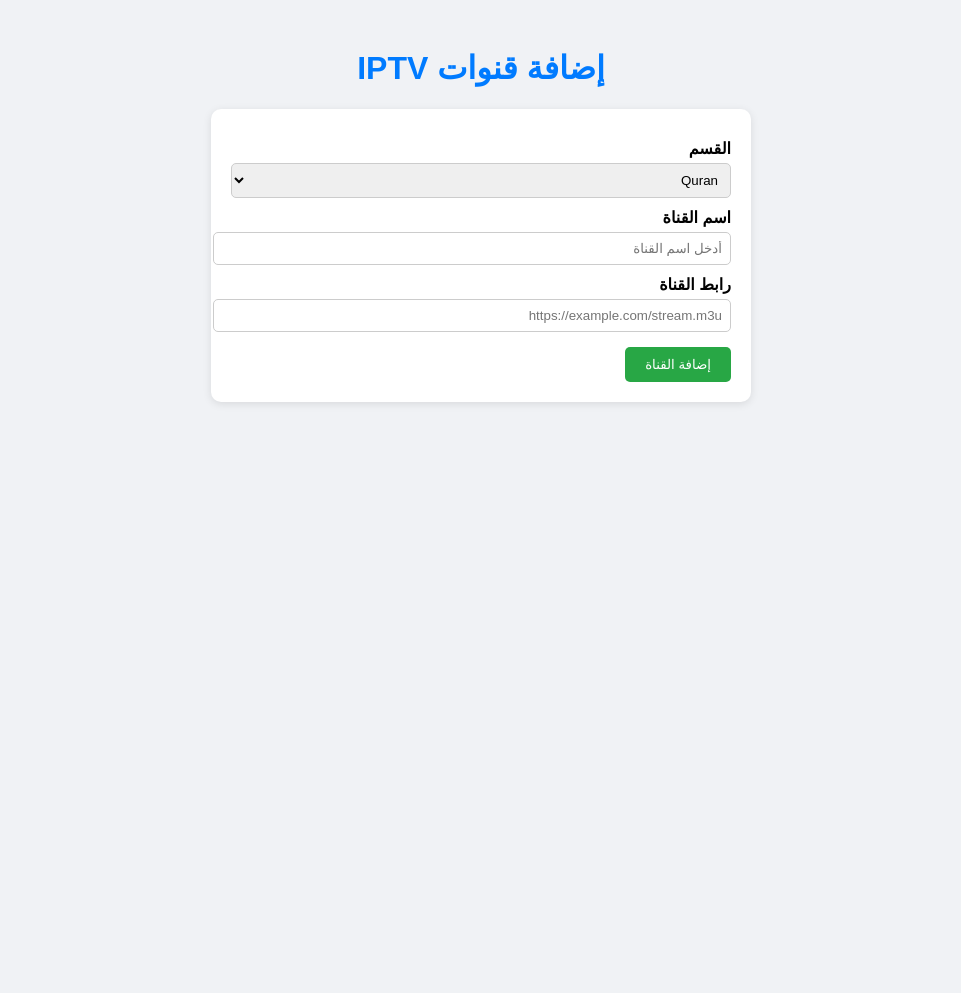
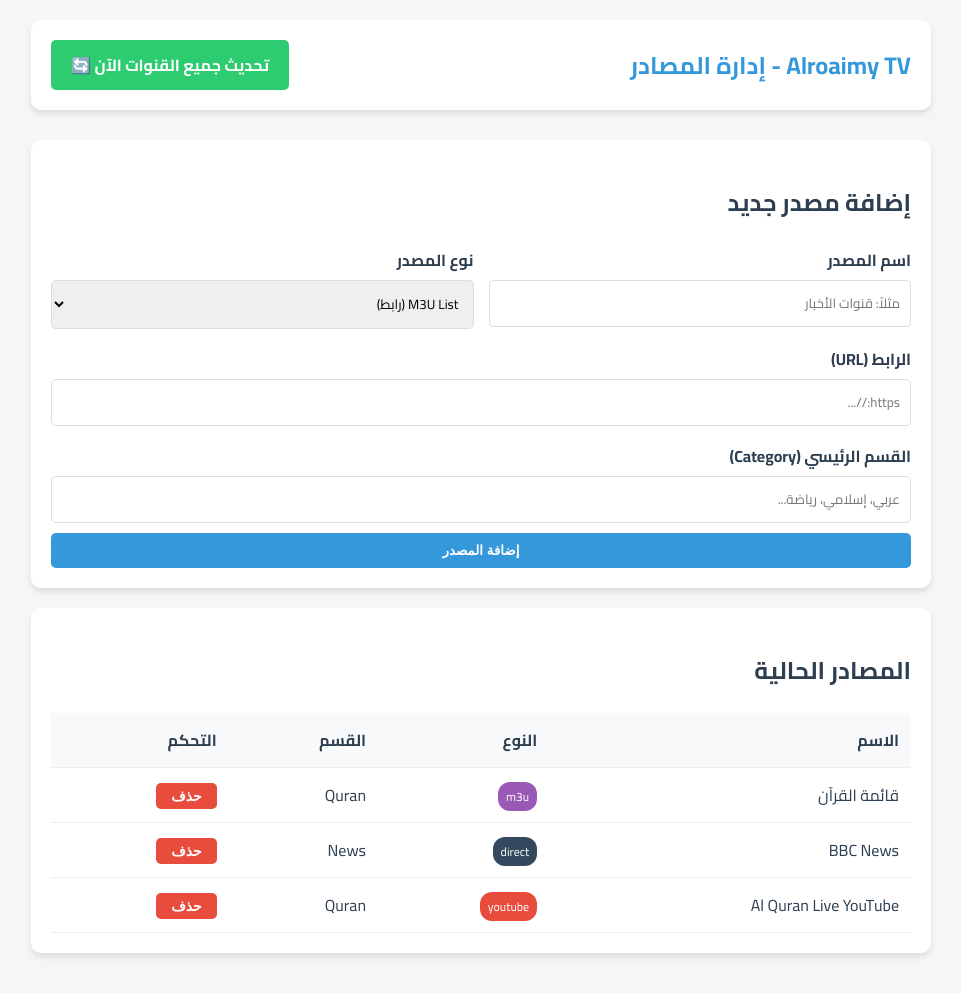
Before and after one commit to basrahm-debug/alroaimytv, a Flask app: page / in a window 1280 px wide. Shown: the whole page, without its empty margins (159-1120 px from the left). Before the commit the page ends 404 px from the top, so only its background shows below. Run offline with Flask 3, Linux system fonts and the light colour scheme.

Commit message:
Auto update channels and project files

```diff
--- a/web_interface/app.py
+++ b/web_interface/app.py
@@ -1,48 +1,76 @@
 from flask import Flask, render_template, request, redirect, url_for, flash
 import json
 import os
+import subprocess
 
 app = Flask(__name__)
-app.secret_key = "secret123"  # ضروري للرسائل المؤقتة flash
+app.secret_key = "alroaimy_secret_key"
 
-CHANNELS_JSON_PATH = "remote/channels.json"
+# مسارات الملفات (مسارات مطلقة لضمان العمل الصحيح)
+BASE_DIR = os.path.dirname(os.path.dirname(os.path.abspath(__file__)))
+SOURCES_JSON_PATH = os.path.join(BASE_DIR, "local", "sources.json")
+UPDATE_SCRIPT_PATH = os.path.join(BASE_DIR, "scripts", "update_channels.py")
 
-def load_channels():
-    if os.path.exists(CHANNELS_JSON_PATH):
-        with open(CHANNELS_JSON_PATH, "r", encoding="utf-8") as f:
-            return json.load(f)
-    return {"categories": []}
+def load_sources():
+    if os.path.exists(SOURCES_JSON_PATH):
+        try:
+            with open(SOURCES_JSON_PATH, "r", encoding="utf-8") as f:
+                return json.load(f)
+        except:
+            pass
+    return {"sources": []}
 
-def save_channels(data):
-    with open(CHANNELS_JSON_PATH, "w", encoding="utf-8") as f:
+def save_sources(data):
+    os.makedirs(os.path.dirname(SOURCES_JSON_PATH), exist_ok=True)
+    with open(SOURCES_JSON_PATH, "w", encoding="utf-8") as f:
         json.dump(data, f, ensure_ascii=False, indent=2)
 
 @app.route("/", methods=["GET", "POST"])
 def index():
-    data = load_channels()
+    data = load_sources()
 
     if request.method == "POST":
-        category_name = request.form.get("category")
-        channel_name = request.form.get("channel_name")
-        channel_url = request.form.get("channel_url")
+        action = request.form.get("action")
 
-        if not category_name or not channel_name or not channel_url:
-            flash("جميع الحقول مطلوبة", "error")
-            return redirect(url_for("index"))
+        if action == "add":
+            name = request.form.get("name")
+            url = request.form.get("url")
+            type_ = request.form.get("type")
+            category = request.form.get("category")
 
-        # البحث عن القسم أو إضافته إذا غير موجود
-        category = next((c for c in data["categories"] if c["name"] == category_name), None)
-        if not category:
-            category = {"name": category_name, "channels": []}
-            data["categories"].append(category)
+            if not name or not url:
+                flash("الاسم والرابط مطلوبان", "error")
+            else:
+                data["sources"].append({
+                    "name": name,
+                    "url": url,
+                    "type": type_,
+                    "category": category,
+                    "enabled": True
+                })
+                save_sources(data)
+                flash(f"تمت إضافة {name} بنجاح", "success")
 
-        # إضافة القناة
-        category["channels"].append({"name": channel_name, "url": channel_url})
-        save_channels(data)
-        flash(f"تمت إضافة القناة {channel_name} بنجاح", "success")
+        elif action == "delete":
+            index = int(request.form.get("index"))
+            if 0 <= index < len(data["sources"]):
+                removed = data["sources"].pop(index)
+                save_sources(data)
+                flash(f"تم حذف {removed['name']}", "success")
+
         return redirect(url_for("index"))
 
-    return render_template("index.html", categories=data["categories"])
+    return render_template("index.html", sources=data["sources"])
+
+@app.route("/update")
+def run_update():
+    try:
+        # تشغيل سكربت التحديث في الخلفية
+        subprocess.run(["python", UPDATE_SCRIPT_PATH], check=True)
+        flash("تم تحديث القنوات من المصادر بنجاح!", "success")
+    except Exception as e:
+        flash(f"فشل التحديث: {str(e)}", "error")
+    return redirect(url_for("index"))
 
 if __name__ == "__main__":
-    app.run(debug=True)
+    app.run(debug=True, port=5000)
--- a/web_interface/templates/index.html
+++ b/web_interface/templates/index.html
@@ -1,64 +1,146 @@
 <!DOCTYPE html>
-<html lang="ar">
+<html lang="ar" dir="rtl">
 
 <head>
     <meta charset="UTF-8">
-    <title>إضافة قنوات IPTV</title>
+    <meta name="viewport" content="width=device-width, initial-scale=1.0">
+    <title>إدارة مصادر القنوات - Alroaimy TV</title>
+    <link href="https://fonts.googleapis.com/css2?family=Cairo:wght@400;700&display=swap" rel="stylesheet">
     <style>
+        :root {
+            --primary: #3498db;
+            --secondary: #2ecc71;
+            --danger: #e74c3c;
+            --dark: #2c3e50;
+            --light: #ecf0f1;
+        }
+
         body {
-            font-family: Arial;
-            direction: rtl;
-            background: #f0f2f5;
+            font-family: 'Cairo', sans-serif;
+            background-color: #f4f7f6;
+            margin: 0;
             padding: 20px;
+            color: var(--dark);
+        }
+
+        .container {
+            max-width: 900px;
+            margin: 0 auto;
+        }
+
+        header {
+            display: flex;
+            justify-content: space-between;
+            align-items: center;
+            margin-bottom: 30px;
+            background: white;
+            padding: 20px;
+            border-radius: 10px;
+            box-shadow: 0 4px 6px rgba(0, 0, 0, 0.1);
         }
 
         h1 {
-            text-align: center;
-            color: #007BFF;
+            margin: 0;
+            font-size: 24px;
+            color: var(--primary);
         }
 
-        form {
-            max-width: 500px;
-            margin: 0 auto;
+        .btn {
+            padding: 10px 20px;
+            border: none;
+            border-radius: 5px;
+            cursor: pointer;
+            font-weight: bold;
+            transition: 0.3s;
+            text-decoration: none;
+            display: inline-block;
+        }
+
+        .btn-update {
+            background-color: var(--secondary);
+            color: white;
+        }
+
+        .btn-update:hover {
+            background-color: #27ae60;
+        }
+
+        .btn-add {
+            background-color: var(--primary);
+            color: white;
+            width: 100%;
+            margin-top: 10px;
+        }
+
+        .btn-add:hover {
+            background-color: #2980b9;
+        }
+
+        .btn-delete {
+            background-color: var(--danger);
+            color: white;
+            padding: 5px 15px;
+            font-size: 14px;
+        }
+
+        .btn-delete:hover {
+            background-color: #c0392b;
+        }
+
+        section {
             background: white;
             padding: 20px;
             border-radius: 10px;
-            box-shadow: 0 2px 8px rgba(0, 0, 0, 0.1);
+            box-shadow: 0 4px 6px rgba(0, 0, 0, 0.1);
+            margin-bottom: 20px;
+        }
+
+        .grid-form {
+            display: grid;
+            grid-template-columns: 1fr 1fr;
+            gap: 15px;
+        }
+
+        .form-group {
+            display: flex;
+            flex-direction: column;
         }
 
         label {
-            display: block;
-            margin-top: 10px;
+            margin-bottom: 5px;
             font-weight: bold;
         }
 
         input,
         select {
-            width: 100%;
-            padding: 8px;
-            margin-top: 5px;
+            padding: 10px;
+            border: 1px solid #ddd;
             border-radius: 5px;
-            border: 1px solid #ccc;
+            font-family: inherit;
         }
 
-        button {
-            margin-top: 15px;
-            padding: 10px 20px;
-            background-color: #28a745;
-            color: white;
-            border: none;
-            border-radius: 5px;
-            cursor: pointer;
+        table {
+            width: 100%;
+            border-collapse: collapse;
+            margin-top: 10px;
         }
 
-        button:hover {
-            background-color: #218838;
+        th,
+        td {
+            padding: 12px;
+            text-align: right;
+            border-bottom: 1px solid #eee;
+        }
+
+        th {
+            background-color: #f8f9fa;
         }
 
         .flash {
-            margin-top: 15px;
-            padding: 10px;
+            padding: 15px;
+            margin-bottom: 20px;
             border-radius: 5px;
+            text-align: center;
         }
 
         .success {
@@ -70,11 +152,35 @@
             background-color: #f8d7da;
             color: #721c24;
         }
+
+        .badge {
+            padding: 3px 8px;
+            border-radius: 12px;
+            font-size: 12px;
+            color: white;
+        }
+
+        .bg-m3u {
+            background-color: #9b59b6;
+        }
+
+        .bg-youtube {
+            background-color: #e74c3c;
+        }
+
+        .bg-direct {
+            background-color: #34495e;
+        }
     </style>
 </head>
 
 <body>
-    <h1>إضافة قنوات IPTV</h1>
+
+    <div class="container">
+        <header>
+            <h1>Alroaimy TV - إدارة المصادر</h1>
+            <a href="/update" class="btn btn-update">تحديث جميع القنوات الآن 🔄</a>
+        </header>
 
         {% with messages = get_flashed_messages(with_categories=true) %}
         {% if messages %}
@@ -84,23 +190,74 @@
         {% endif %}
         {% endwith %}
 
-    <form method="post">
-        <label>القسم</label>
-        <select name="category">
-            <option value="Quran">Quran</option>
-            <option value="News">News</option>
-            <option value="Movies">Movies</option>
-            <option value="Sports">Sports</option>
+        <section>
+            <h2>إضافة مصدر جديد</h2>
+            <form method="POST">
+                <input type="hidden" name="action" value="add">
+                <div class="grid-form">
+                    <div class="form-group">
+                        <label>اسم المصدر</label>
+                        <input type="text" name="name" placeholder="مثلاً: قنوات الأخبار" required>
+                    </div>
+                    <div class="form-group">
+                        <label>نوع المصدر</label>
+                        <select name="type">
+                            <option value="m3u">M3U List (رابط)</option>
+                            <option value="youtube">YouTube Channel/Live (رابط)</option>
+                            <option value="direct">Direct Stream (رابط مباشر)</option>
                         </select>
+                    </div>
+                    <div class="form-group" style="grid-column: span 2;">
+                        <label>الرابط (URL)</label>
+                        <input type="text" name="url" placeholder="https://..." required>
+                    </div>
+                    <div class="form-group" style="grid-column: span 2;">
+                        <label>القسم الرئيسي (Category)</label>
+                        <input type="text" name="category" placeholder="عربي، إسلامي، رياضة...">
+                    </div>
+                </div>
+                <button type="submit" class="btn btn-add">إضافة المصدر</button>
+            </form>
+        </section>
 
-        <label>اسم القناة</label>
-        <input type="text" name="channel_name" placeholder="أدخل اسم القناة">
+        <section>
+            <h2>المصادر الحالية</h2>
+            <table>
+                <thead>
+                    <tr>
+                        <th>الاسم</th>
+                        <th>النوع</th>
+                        <th>القسم</th>
+                        <th>التحكم</th>
+                    </tr>
+                </thead>
+                <tbody>
+                    {% for source in sources %}
+                    <tr>
+                        <td>{{ source.name }}</td>
+                        <td>
+                            <span class="badge bg-{{ source.type }}">{{ source.type }}</span>
+                        </td>
+                        <td>{{ source.category }}</td>
+                        <td>
+                            <form method="POST" style="display:inline;">
+                                <input type="hidden" name="action" value="delete">
+                                <input type="hidden" name="index" value="{{ loop.index0 }}">
+                                <button type="submit" class="btn btn-delete"
+                                    onclick="return confirm('هل أنت متأكد؟')">حذف</button>
+                            </form>
+                        </td>
+                    </tr>
+                    {% else %}
+                    <tr>
+                        <td colspan="4" style="text-align: center; padding: 30px;">لا توجد مصادر مضافة حالياً.</td>
+                    </tr>
+                    {% endfor %}
+                </tbody>
+            </table>
+        </section>
+    </div>
 
-        <label>رابط القناة</label>
-        <input type="text" name="channel_url" placeholder="https://example.com/stream.m3u">
-
-        <button type="submit">إضافة القناة</button>
-    </form>
 </body>
 
 </html>
```
Also changed, not shown: remote/channels.json (+2 -11 lines), remote/channels_backup_2026 0Fr_144435.json (added, +22 -0 lines), scripts/update_channels.py (+110 -22 lines). Lines whose indentation alone changed are shown as unchanged.
